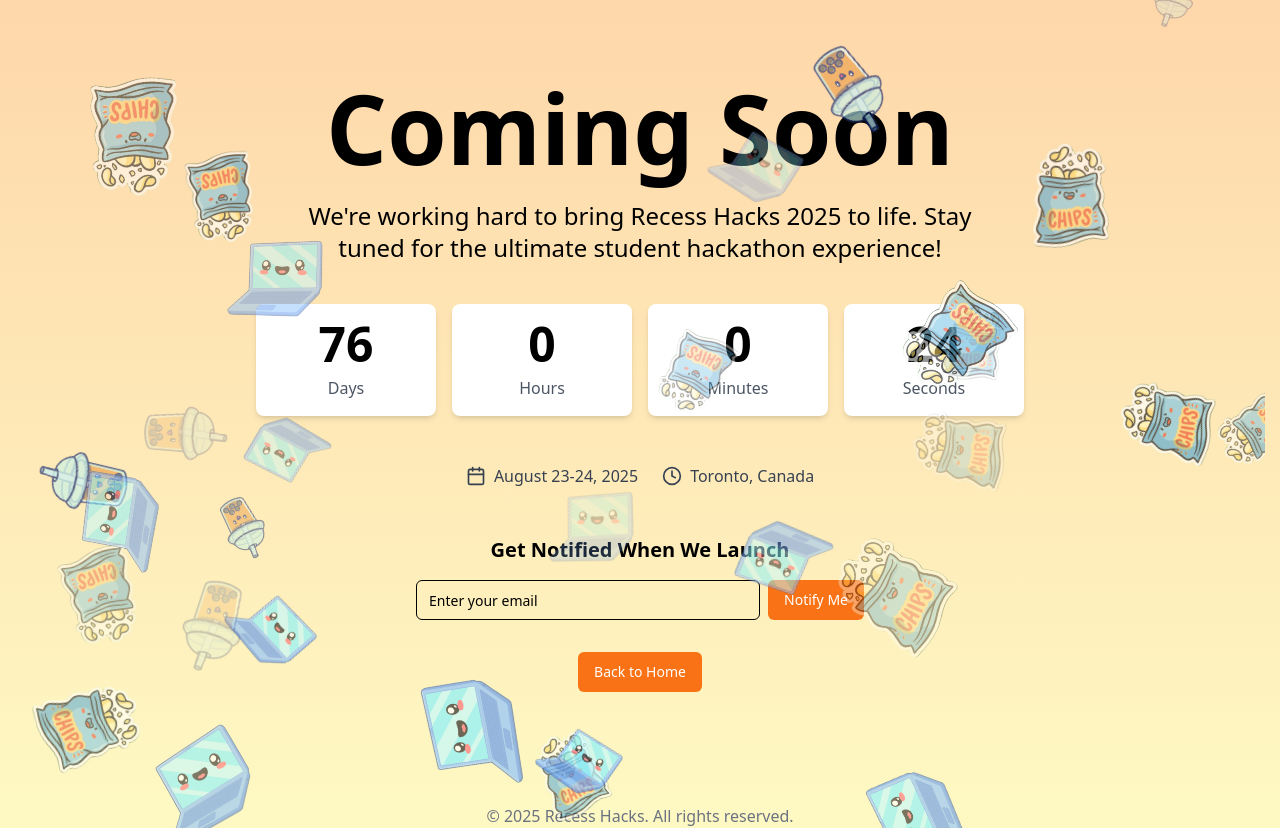
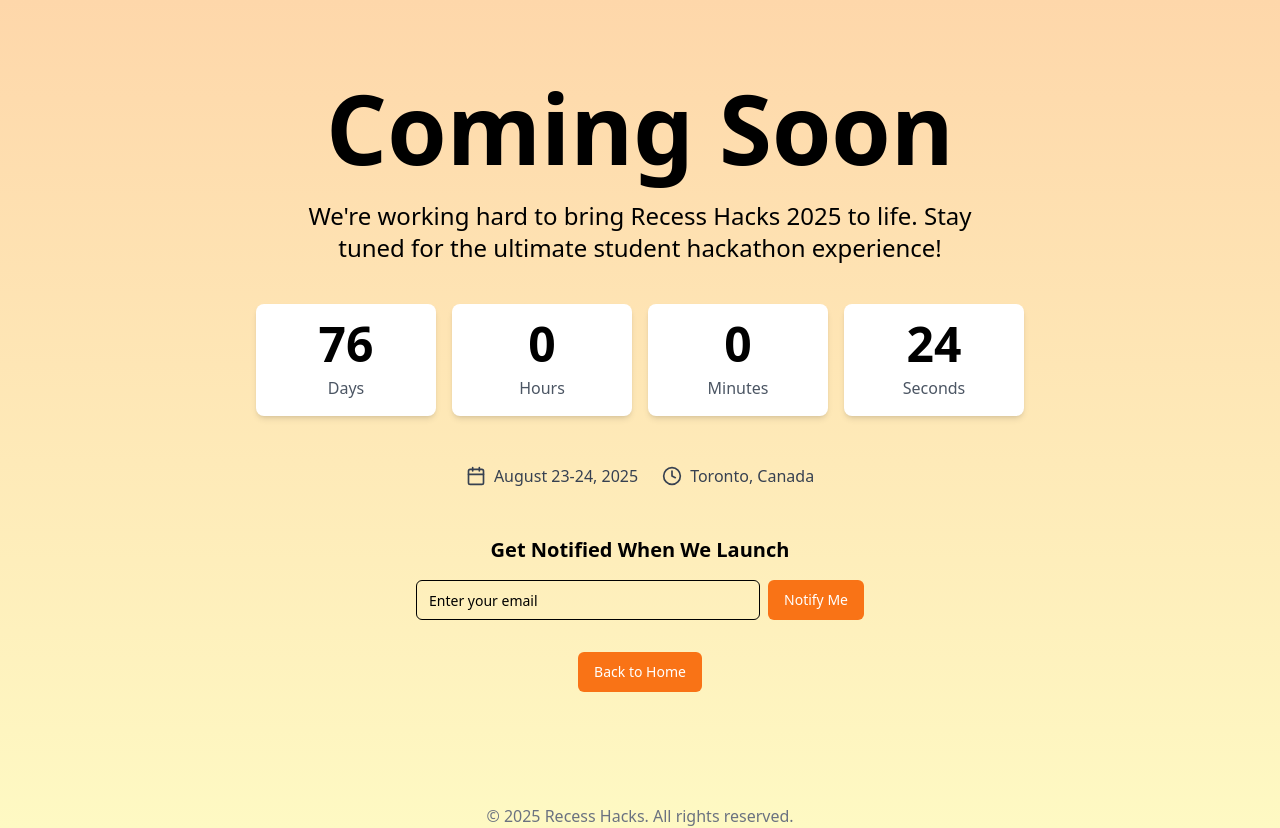
Before and after one commit to Recess-Hacks/RecessHacks-Website, a Next.js app: page /coming-soon in a window 1280 px wide. Built offline with nearby package versions, Linux system fonts and the light colour scheme.

Commit message:
kill me now

```diff
--- a/src/app/(app)/coming-soon/page.tsx
+++ b/src/app/(app)/coming-soon/page.tsx
@@ -61,8 +61,6 @@
   };
 
   return (
-    <div className="relative">
-      <FloatingShapes />
     <div className="min-h-screen flex flex-col">
       <div className="flex-grow flex flex-col items-center justify-center px-4 pt-20 bg-gradient-to-b from-orange-200 to-yellow-100">
         <div className="max-w-4xl w-full text-center">
@@ -131,7 +129,6 @@
         </div>
       </div>
     </div>
-    </div>
   );
 };
 
```
Lines whose indentation alone changed are shown as unchanged.
